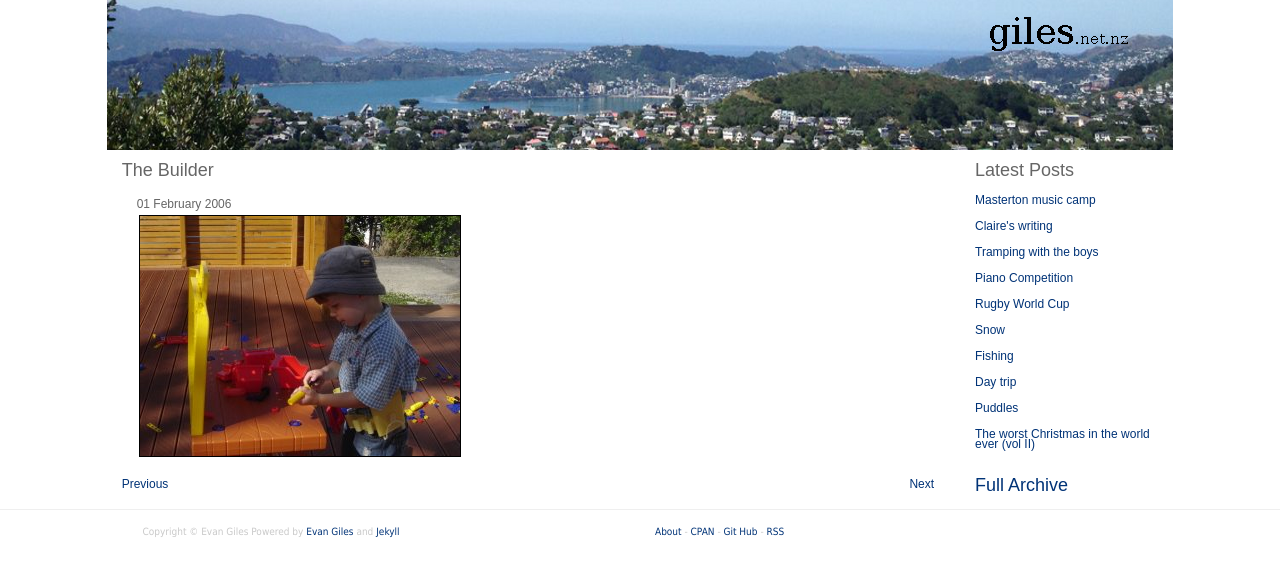
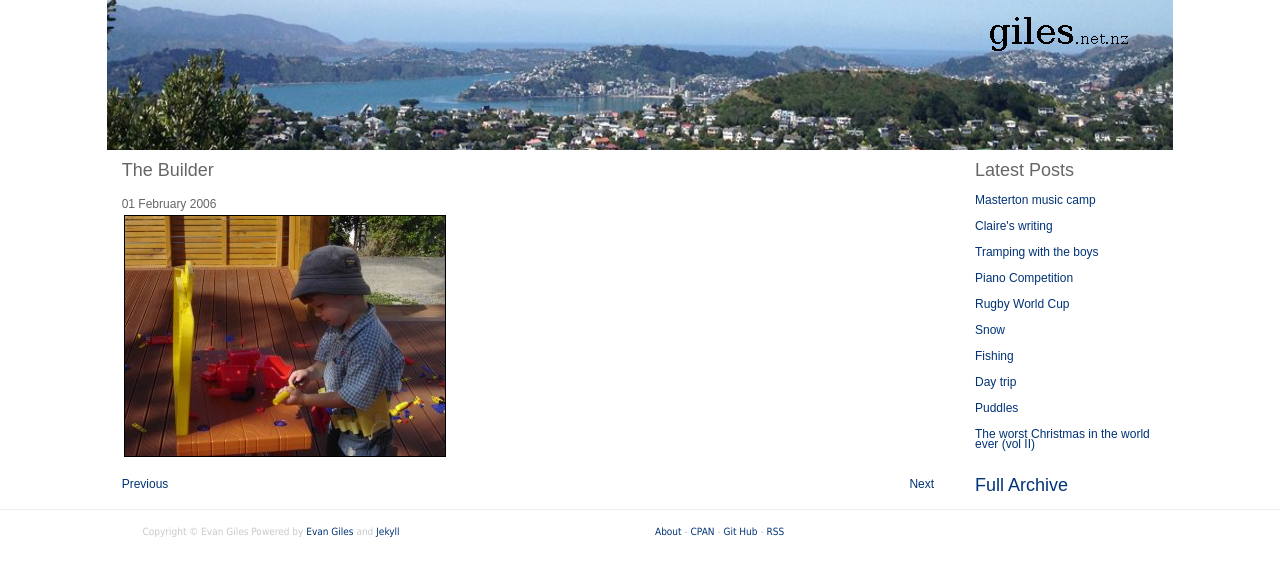
Before and after one commit to egiles/egiles.github.com, a Jekyll site: the page built from _posts/2006-02-01-the-builder.markdown, in a window 1280 px wide. Shown: the top 577 px of the page. Built offline with Jekyll 4.4.1, drawn with Linux system fonts in a browser that asks for light colours.

Commit message:
Still cleaning up the layout

```diff
--- a/_layouts/default.html
+++ b/_layouts/default.html
@@ -32,7 +32,7 @@
         <div class="row">
             <div class="col"></div>
             <div class="col-8">
-            {{ content }}
+                {{ content }}
             </div>
             <div class="col-2 sidebar">
                 <h2> Latest Posts </h2>
--- a/_layouts/post.html
+++ b/_layouts/post.html
@@ -3,11 +3,11 @@ layout: default
 ---
 <div class="row-fluid post">
     <h2> {{ page.title }} </h2>
-    <div class="row-fluid">
+    <div class="row">
         <div class="col byline">{{ page.date | date_to_long_string }}</div>
     </div>
 
-    <div class="row-fluid">
+    <div class="row">
         <div class="col">
             {{ content }}
         </div>
--- a/_posts/2014-01-20-music.markdown
+++ b/_posts/2014-01-20-music.markdown
@@ -5,13 +5,13 @@ title: Masterton music camp
 We went to Suzuki camp again in Masterton.  All 3 kids played in front of an audience by themselves and in ensembles.  Lots of fun!
 
 <div class="media">
-    <video src="/images/20140117-M2U00400.mp4" controls width="320" height="240">
+    <video src="/images/20140117-M2U00400.mp4" controls class="mx-1" style="max-width:100%; height:auto">
         <a href="/images/20140117-M2U00400.mp4"> Claire </a>
     </video>
-    <video src="/images/20140118-M2U00403.mp4" controls width="320" height="240">
+    <video src="/images/20140118-M2U00403.mp4" controls class="mx-1" style="max-width:100%; height:auto">
         <a href="/images/20140118-M2U00403.mp4"> Alister </a>,
     </video>
-    <video src="/images/20140120-M2U00413.mp4" controls width="320" height="240">
+    <video src="/images/20140120-M2U00413.mp4" controls class="mx-1" style="max-width:100%; height:auto">
         <a href="/images/20140120-M2U00413.mp4"> Billy </a>,
     </video>
 </div>
```
Also changed, not shown: 1 other file.
